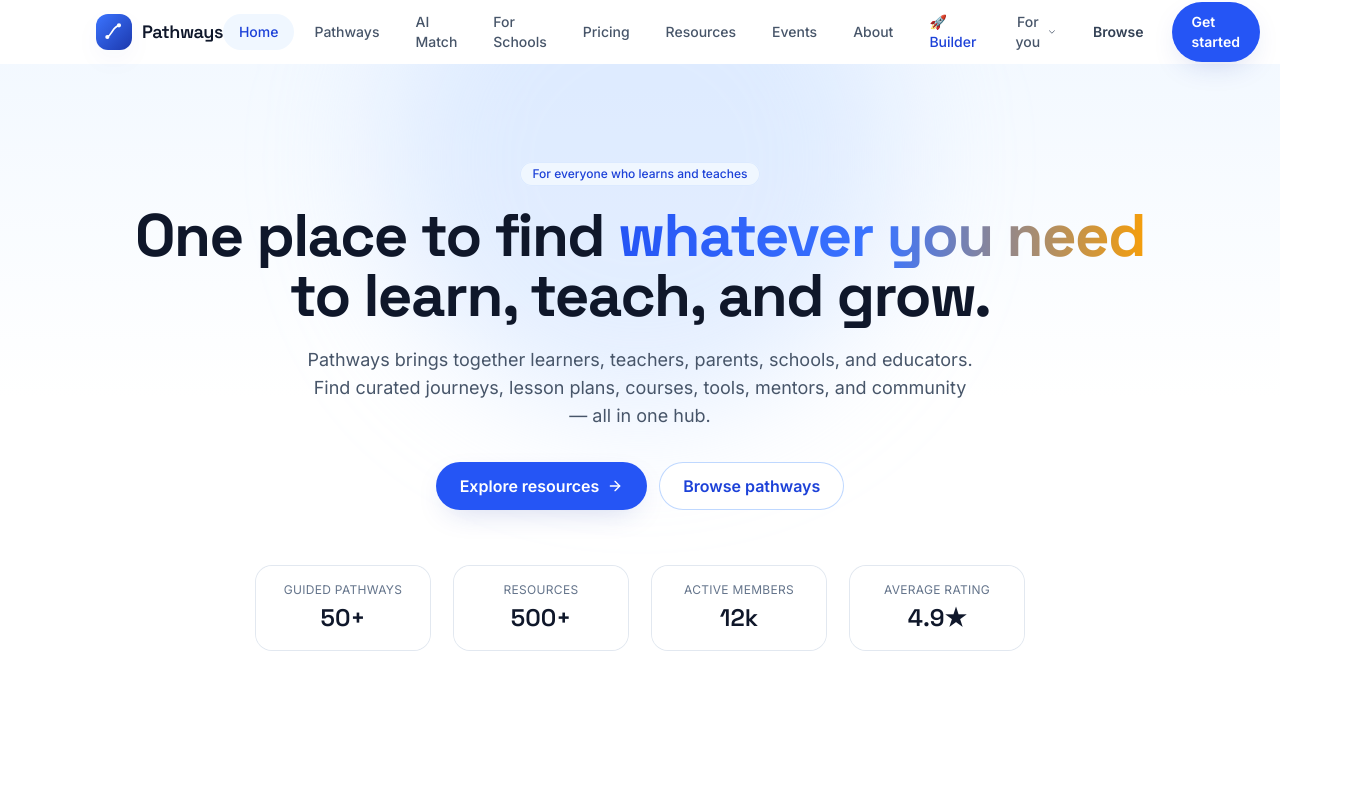
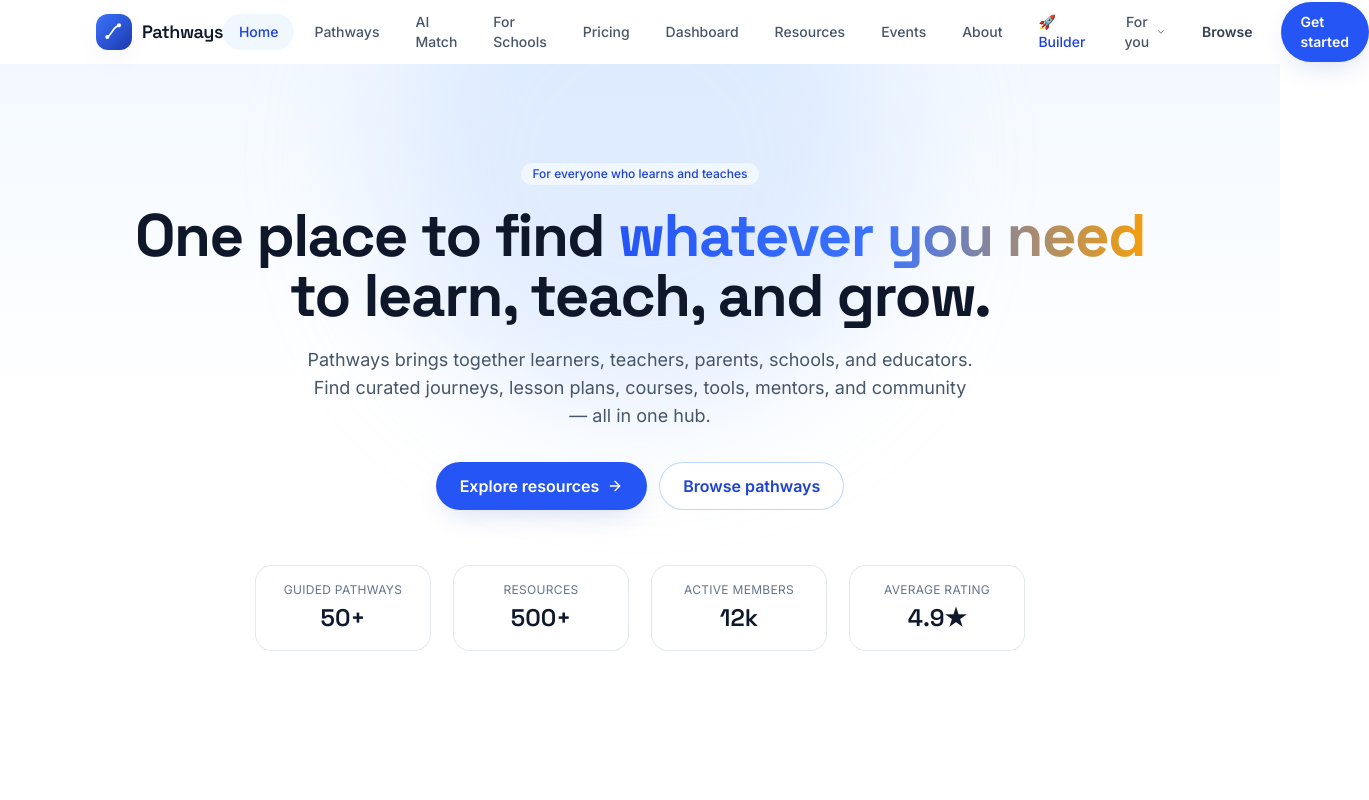
Before and after one commit to DinaElAhl/Pathways-, a React (Vite) app: page / in a window 1280 px wide. Shown: the top 800 px of the page, 1369 px wide, since content can reach past the window. Built offline with nearby package versions, Linux system fonts and the light colour scheme.

Commit message:
Add 'Dashboard' link to Navbar

```diff
--- a/src/components/Navbar.jsx
+++ b/src/components/Navbar.jsx
@@ -9,6 +9,7 @@ const links = [
   { to: '/recommend', label: 'AI Match' },
   { to: '/lms', label: 'For Schools' },
   { to: '/pricing', label: 'Pricing' },
+  { to: '/dashboard', label: 'Dashboard' },
   { to: '/resources', label: 'Resources' },
   { to: '/events', label: 'Events' },
   { to: '/about', label: 'About' },
```
